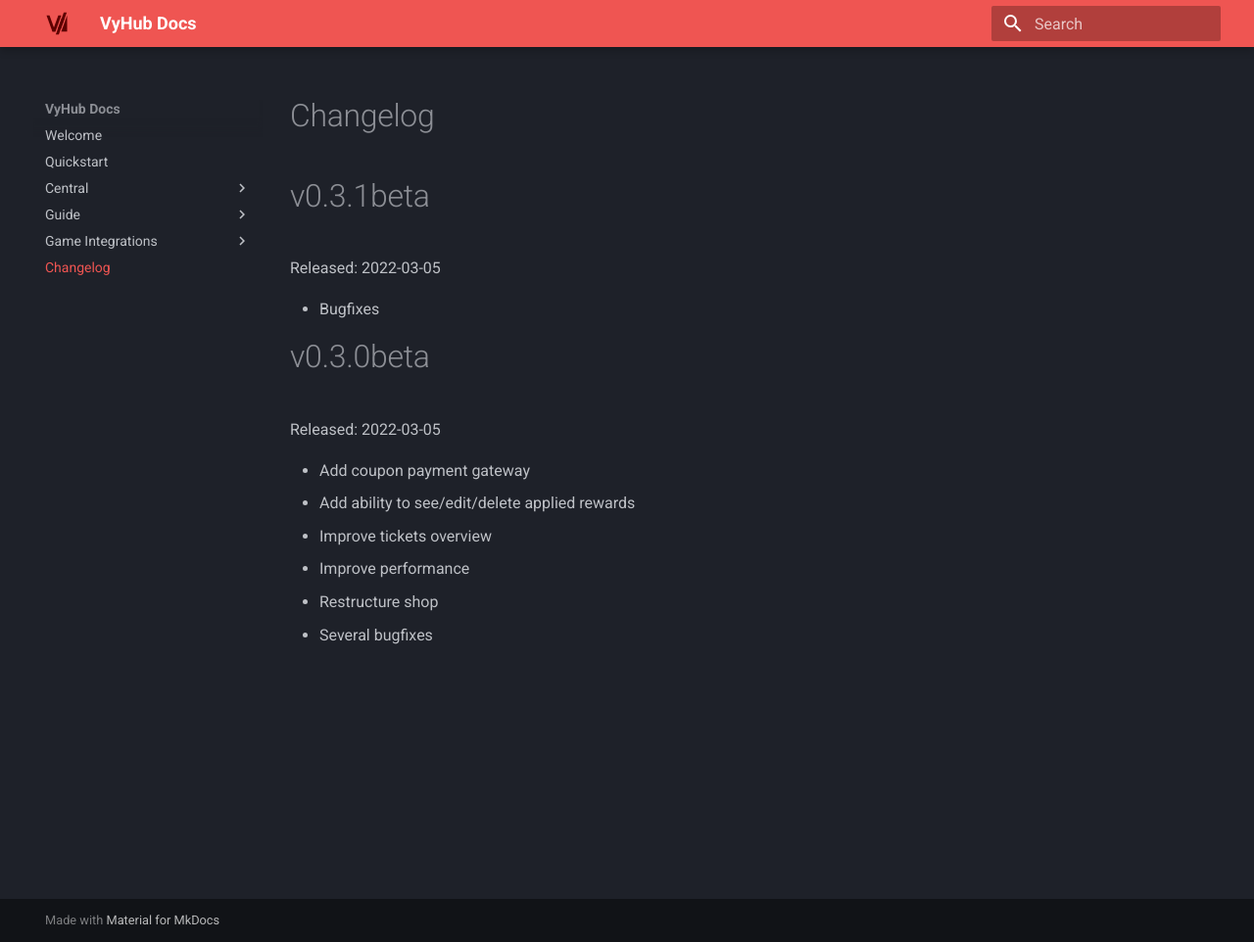
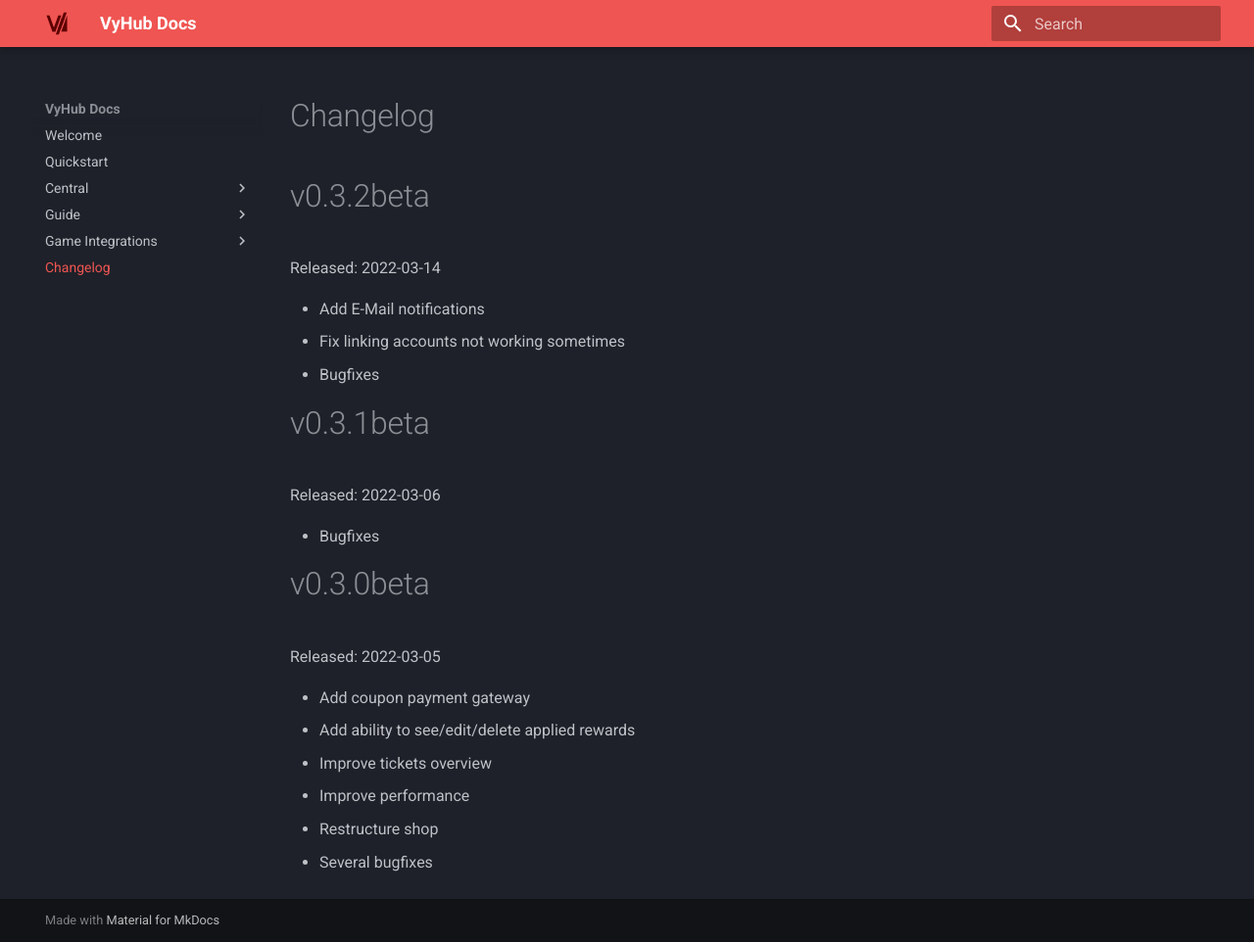
Before and after one commit to nyx-project/vyhub-documentation, an MkDocs documentation site: the page built from docs/changelog.md, in a window 1280 px wide and 962 px high. Shown: the whole window at 98% size. Built offline with MkDocs 1.6.1 and Material for MkDocs 9.7.7, drawn with Linux system fonts in a browser that asks for light colours; the version menu is left out.

Commit message:
Add 0.3.2beta changelog

```diff
--- a/docs/changelog.md
+++ b/docs/changelog.md
@@ -1,7 +1,14 @@
 # Changelog
 
+# v0.3.2beta
+Released: 2022-03-14
+
+- Add E-Mail notifications
+- Fix linking accounts not working sometimes
+- Bugfixes
+
 # v0.3.1beta
-Released: 2022-03-05
+Released: 2022-03-06
 
 - Bugfixes
 
```
